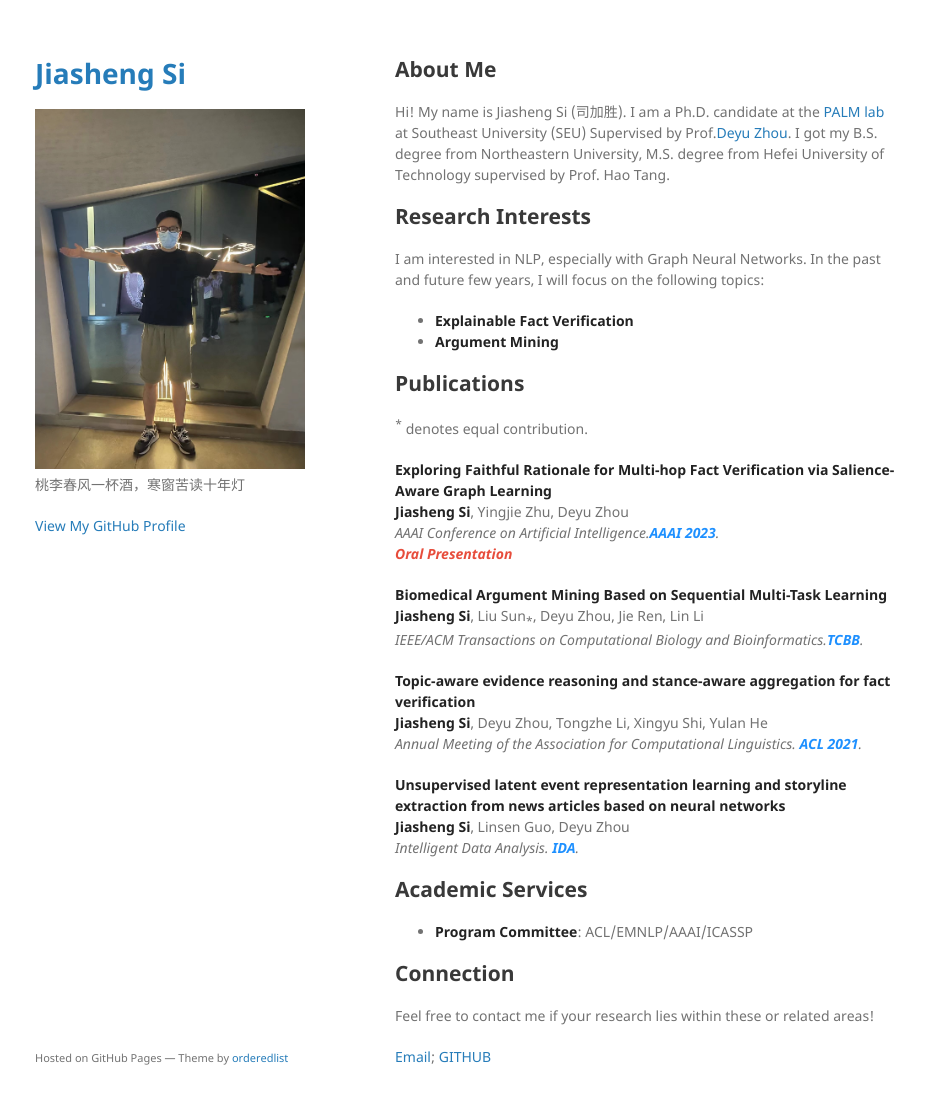
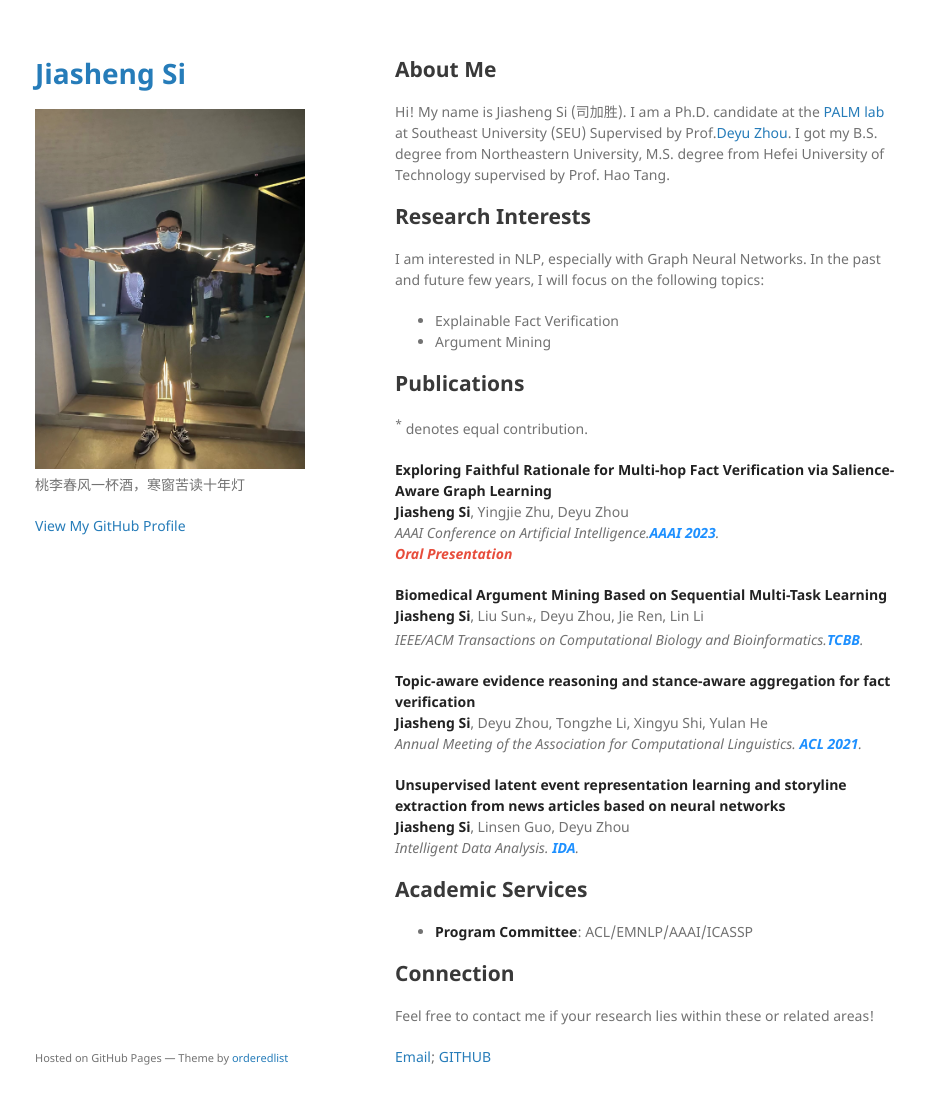
Before and after one commit to jasenchn/jasenchn.github.io, a Jekyll site: the page built from index.md, in a window 1280 px wide and 1137 px high. Shown: the top 1104 px of the window, without its empty margins (175-1100 px from the left). Built offline with Jekyll 4.4.1, drawn with Linux system fonts in a browser that asks for light colours; our own code applies the rules of GitHub Pages for plain Markdown files.

```diff
--- a/index.md
+++ b/index.md
@@ -12,8 +12,8 @@ M.S. degree from Hefei University of Technology supervised by Prof. Hao Tang.
 I am interested in NLP, especially with Graph Neural Networks.
 In the past and future few years,
 I will focus on the following topics:
-- **Explainable Fact Verification**
-- **Argument Mining**
+- Explainable Fact Verification
+- Argument Mining
 
 
 ## Publications
```
